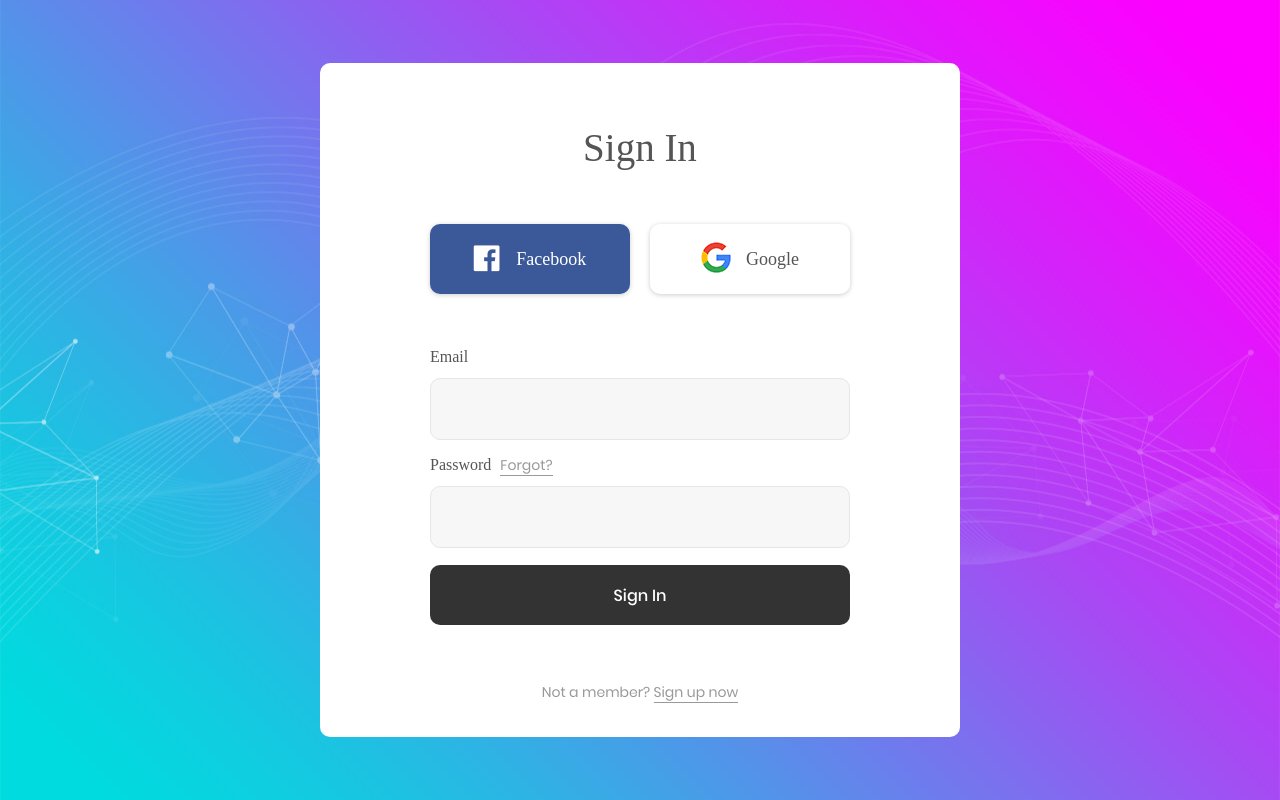
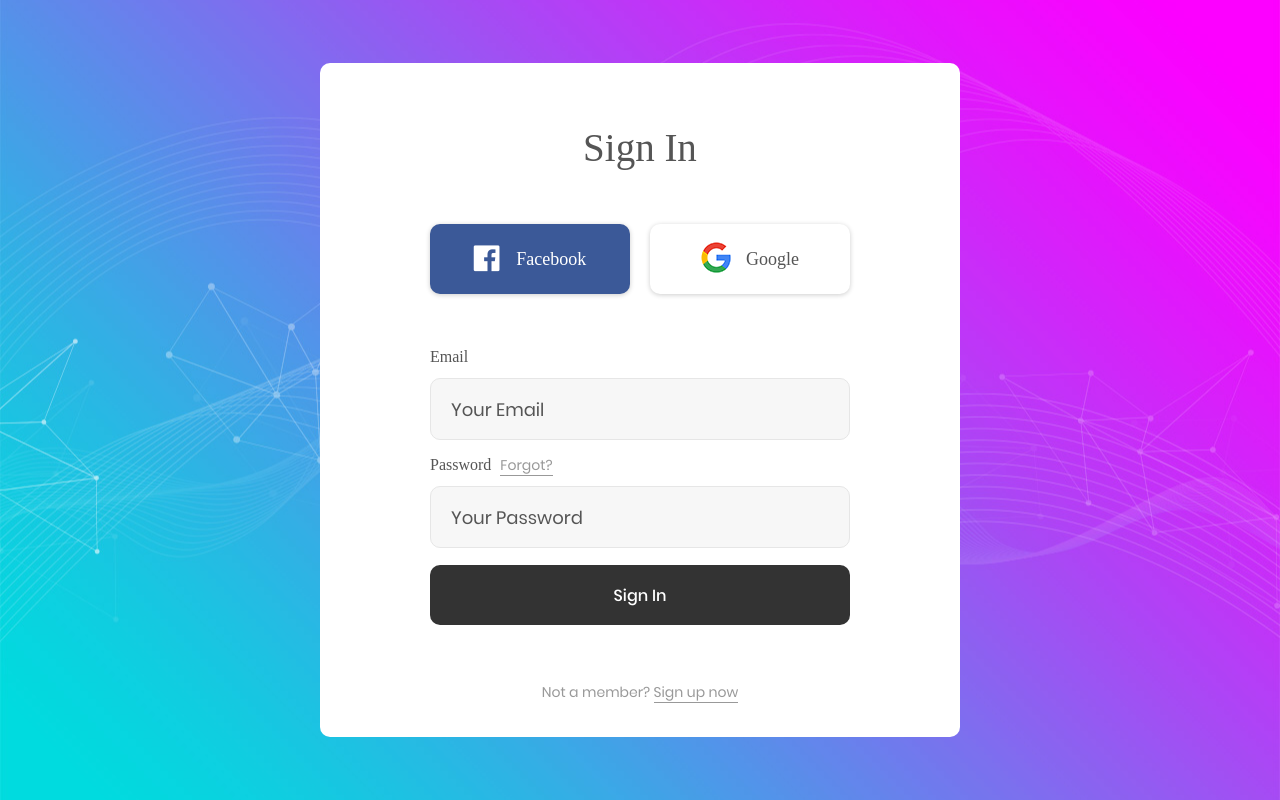
Before and after one commit to mdturin/Exam_Management_System, a Django app: page / in a window 1280 px wide. Run offline with Django 4.2, Linux system fonts and the light colour scheme; parts of the project's set-up code (start-up, migrations or seed data) failed here and were passed over; some libraries are stand-ins or nearby versions; some web fonts are replaced.

Commit message:
placeholder added

```diff
--- a/account/forms.py
+++ b/account/forms.py
@@ -18,8 +18,6 @@ class LoginForm(forms.Form):
     email = forms.EmailField()
 
     password = forms.PasswordInput()
-
-    remember_me = forms.BooleanField()
 
 
 # class UserRegistraionForm(forms.ModelForm):
--- a/account/templates/login_page.html
+++ b/account/templates/login_page.html
@@ -24,8 +24,8 @@
       Email
     </span>
   </div>
-  <div class="wrap-input100 validate-input" data-validate = "Username is required">
-    <input class="input100" type="email" name="username" id = "username">
+  <div class="wrap-input100 validate-input" data-validate="Username is required">
+    <input class="input100" type="email" name="username" id="username" placeholder="Your Email">
     <span class="focus-input100"></span>
   </div>
 
@@ -39,7 +39,7 @@
     </a>
   </div>
   <div class="wrap-input100 validate-input" data-validate = "Password is required">
-    <input class="input100" type="password" name="pass" >
+    <input class="input100" type="password" name="pass" placeholder="Your Password">
     <span class="focus-input100"></span>
   </div>
 
```
